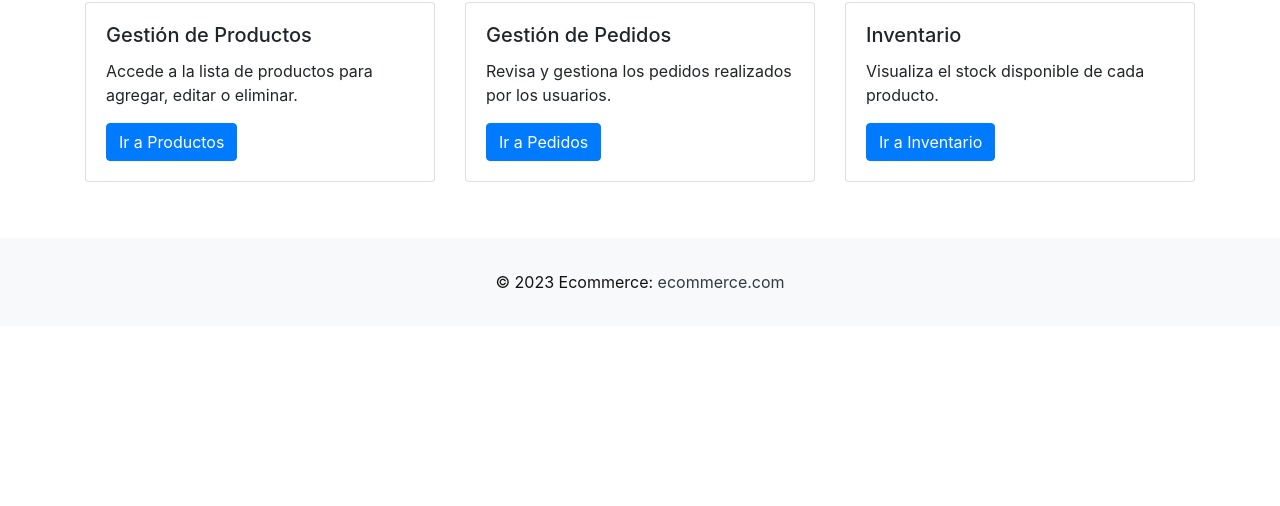
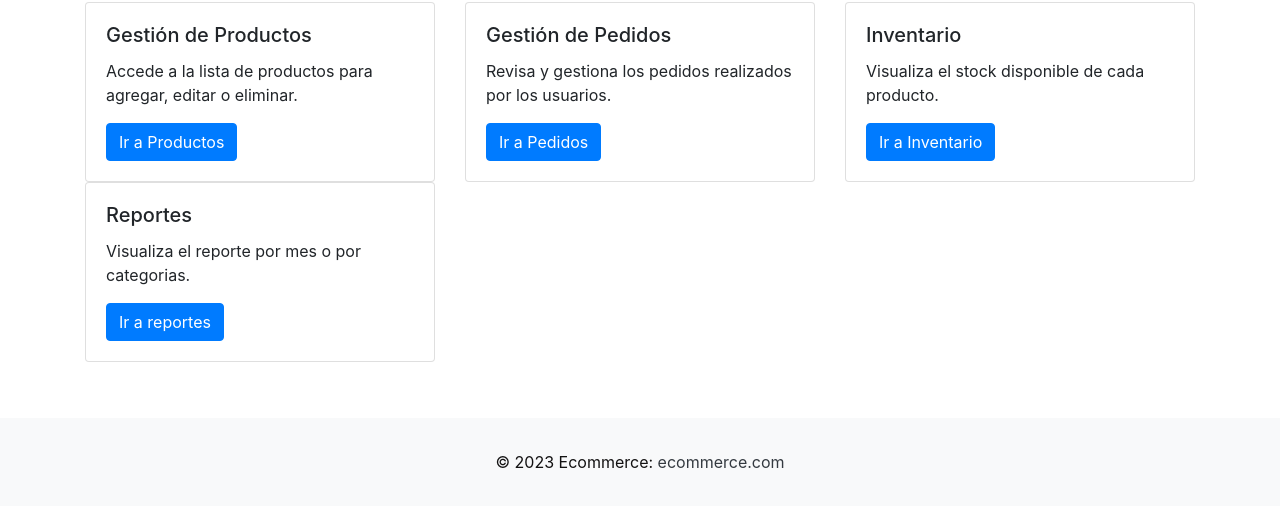
Before and after one commit to flor626/ventas-online, a plain HTML site: page pages/panel-encargado.html in a window 1280 px wide. Shown: the part 264-770 px from the top of the page. Drawn offline with nearby package versions, Linux system fonts and the light colour scheme.

Commit message:
Update panel-encargado.html

```diff
--- a/pages/panel-encargado.html
+++ b/pages/panel-encargado.html
@@ -65,6 +65,15 @@
                         </div>
                     </div>
                 </div>
+                <div class="col-md-4">
+                    <div class="card">
+                        <div class="card-body">
+                            <h5 class="card-title">Reportes</h5>
+                            <p class="card-text">Visualiza el reporte por mes o por categorias.</p>
+                            <a href="reporte-ventas.html" class="btn btn-primary">Ir a reportes</a>
+                        </div>
+                    </div>
+                </div>
             </div>
         </section>
     </main>
```
